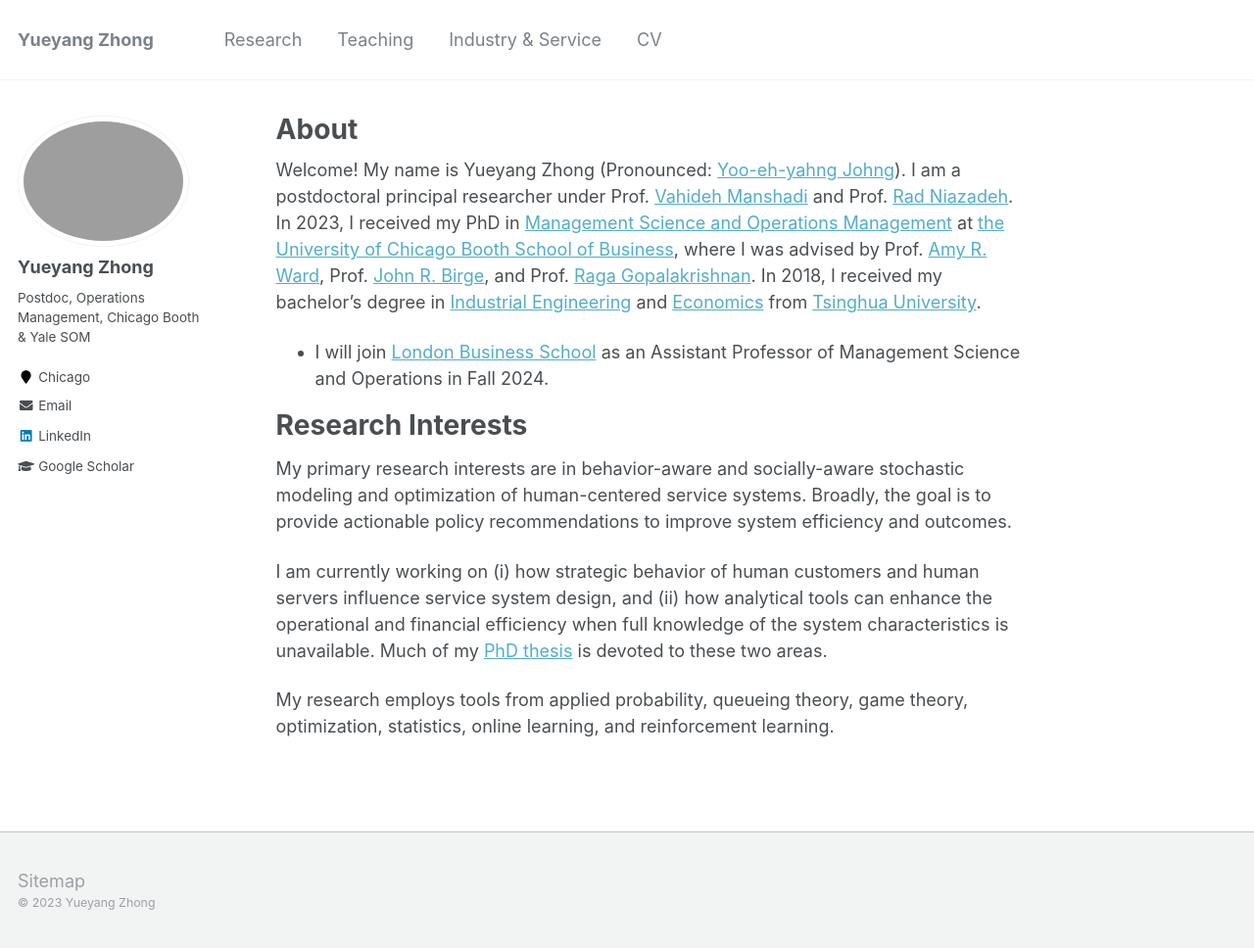
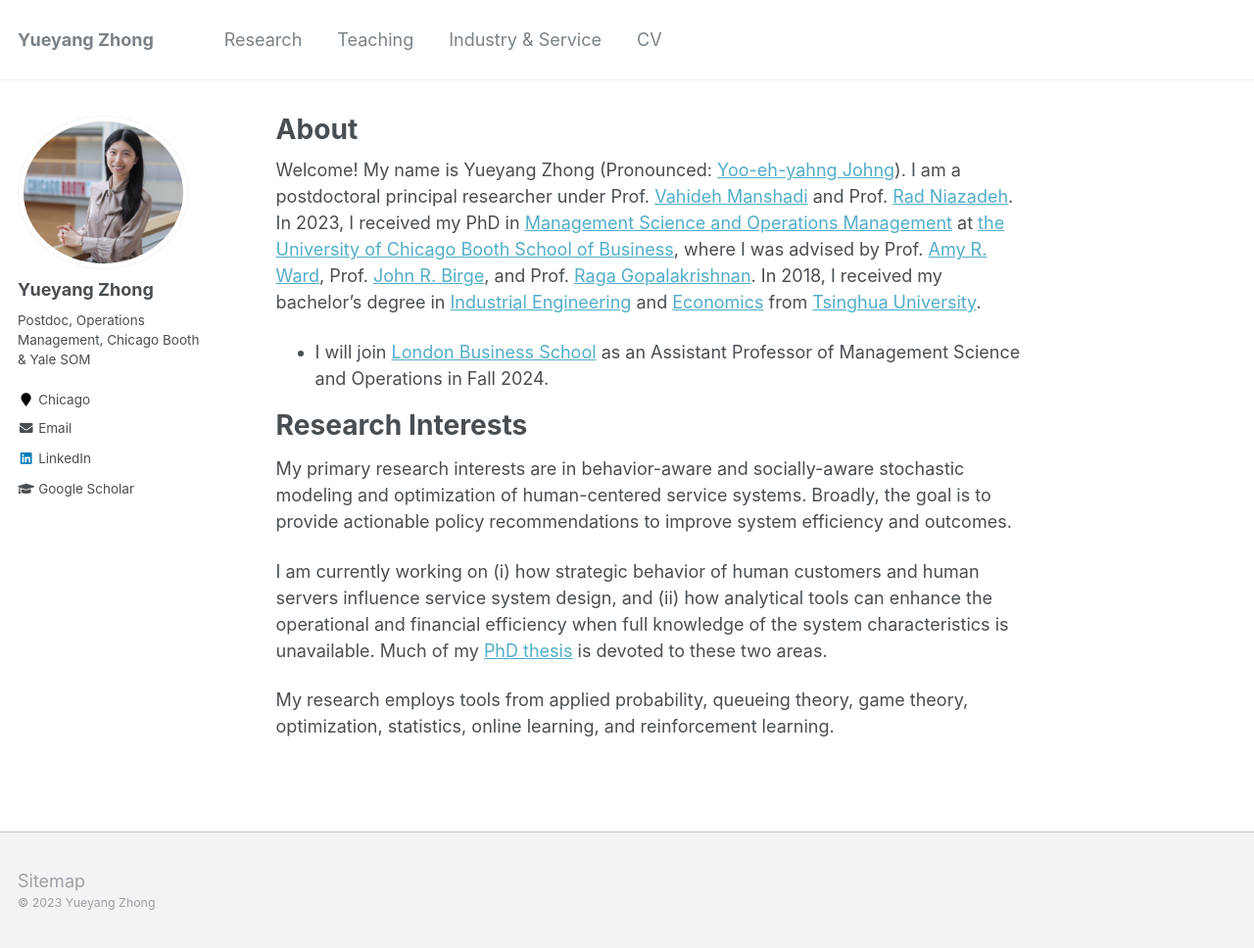
Before and after one commit to alicemengqi/site, a Jekyll site: the page built from _pages/about.md, in a window 1280 px wide and 968 px high. Shown: the whole window at 98% size. Built offline with Jekyll 4.4.1, drawn with Linux system fonts in a browser that asks for light colours.

Commit message:
Update _config.yml

```diff
--- a/_config.yml
+++ b/_config.yml
@@ -81,7 +81,7 @@ analytics:
 # Site Author
 author:
   name             : "Yueyang Zhong"
-  avatar           : "Headshot-2023.JPG"
+  avatar           : "Headshot2023.jpg"
   bio              : "Postdoc, Operations Management, Chicago Booth & Yale SOM"
   location         : "Chicago"
   employer         :
```
